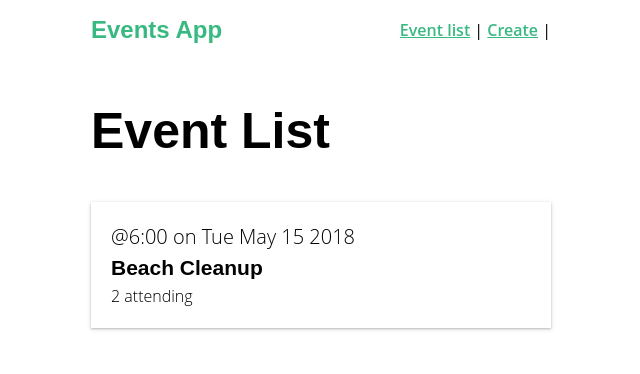
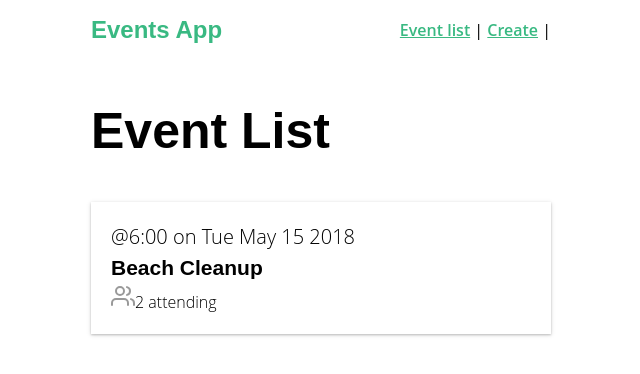
Before and after one commit to patsma/events-app, a Vue app: page / in a window 1280 px wide. Shown: the top 374 px of the page, without its empty margins (319-959 px from the left). Built offline with nearby package versions, Linux system fonts and the light colour scheme.

Commit message:
global components, SVG icon component

```diff
--- a/package.json
+++ b/package.json
@@ -9,6 +9,7 @@
   },
   "dependencies": {
     "core-js": "^3.6.5",
+    "feather-icons": "^4.28.0",
     "vue": "^2.6.11",
     "vue-router": "^3.2.0",
     "vuex": "^3.4.0"
--- /dev/null
+++ b/src/components/BaseIcon.vue
@@ -0,0 +1,50 @@
+<template>
+    <div class="icon-wrapper" v-html="svg"></div>
+</template>
+
+<script>
+    import feather from 'feather-icons'
+
+    export default {
+        name: 'Icon',
+        props: {
+            name: String,
+            width: {
+                type: [Number, String],
+                default: 24
+            },
+            height: {
+                type: [Number, String],
+                default: 24
+            }
+        },
+        computed: {
+            svg() {
+                return feather.icons[this.name].toSvg({
+                    class: "icon",
+                    width: this.width,
+                    height: this.height
+                })
+            }
+        }
+    }
+</script>
+
+<style scoped>
+    .icon-wrapper {
+        display: inline-flex;
+        align-items: center;
+        color: rgba(0, 0, 0, 0.4);
+        font-size: 1rem;
+        font-weight: 600;
+    }
+
+    .icon {
+        stroke: currentColor;
+        stroke-width: 2;
+        stroke-linecap: round;
+        stroke-linejoin: round;
+        fill: none;
+        margin-right: 6px;
+    }
+</style>
--- a/src/components/EventCard.vue
+++ b/src/components/EventCard.vue
@@ -4,6 +4,7 @@
         <div class="event-card -shadow">
             <span class="eyebrow">@{{ event.time }} on {{ event.date }}</span>
             <h4 class="title">{{ event.title }}</h4>
+            <BaseIcon name="users" />
             <span>{{ event.attendees.length }} attending</span>
         </div>
     </router-link>
--- a/src/main.js
+++ b/src/main.js
@@ -2,6 +2,29 @@
 import App from "./App.vue";
 import router from "./router";
 import store from "./store";
+import upperFirst from 'lodash/upperFirst'
+import camelCase from 'lodash/camelCase'
+
+const requireComponent = require.context(
+    './components',
+    false,
+    /Base[A-Z]\w+\.(vue|js)$/
+)
+
+requireComponent.keys().forEach(fileName => {
+    const componentConfig = requireComponent(fileName)
+
+    const componentName = upperFirst(
+        camelCase(
+            fileName.replace(/^\.\/(.*)\.\w+$/, '$1')
+        )
+    )
+
+    Vue.component(
+        componentName,
+        componentConfig.default || componentConfig
+    )
+})
 
 Vue.config.productionTip = false;
 
--- a/src/views/EventList.vue
+++ b/src/views/EventList.vue
@@ -1,7 +1,7 @@
 <template>
     <div>
         <h1>Event List</h1>
-        <EventCard></EventCard>
+        <EventCard/>
     </div>
 </template>
 
```
Also changed, not shown: 1 other file (tests, documents, lock files or other folders).
